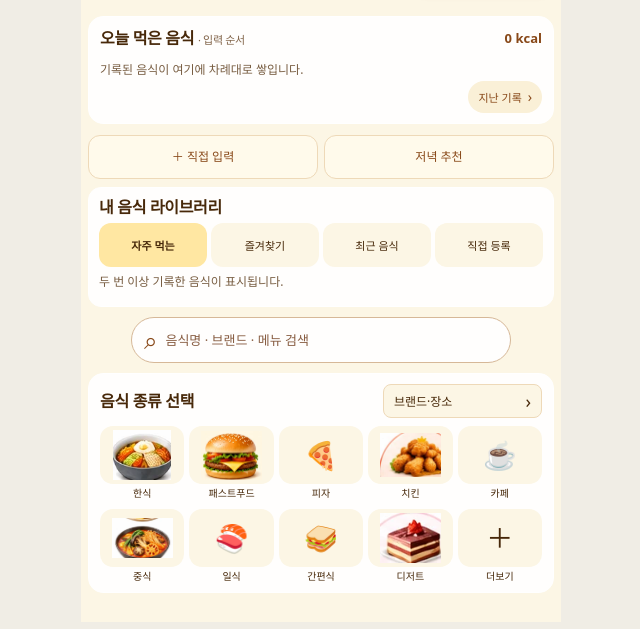
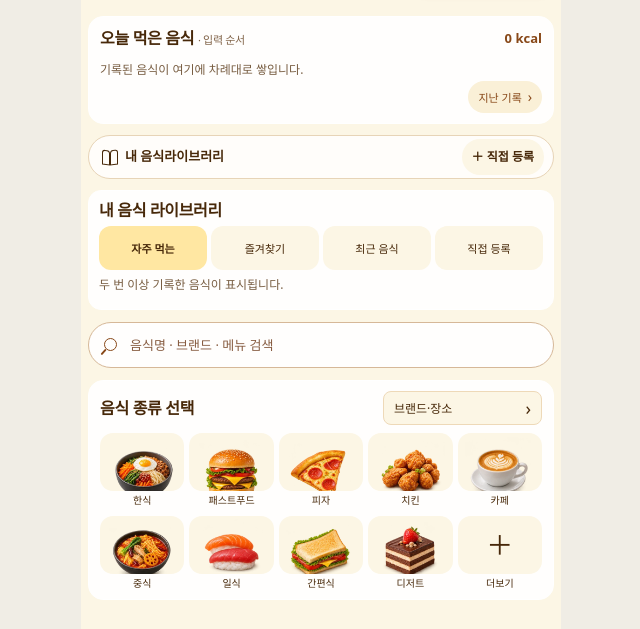
Before and after one commit to sjbrotherjs/sjbrotherjs-gangyebap-preview, a plain HTML site: page index.html in a window 1280 px wide. Shown: the part 202-831 px from the top of the page, without its empty margins (319-959 px from the left). Drawn offline with Linux system fonts and the light colour scheme.

Commit message:
Match library shortcuts and category photos to reference

```diff
--- a/app.js
+++ b/app.js
@@ -7,11 +7,11 @@ const kcal=(row,qty=1)=>row[4]==null?'열량 미확인':fmt(row[4]*qty)+' kcal';
 const norm=s=>String(s??'').normalize('NFKC').replace(/\s/g,'').toLowerCase();
 const cardsById=new Map(catalog.cards.map(card=>[card.id,card]));
 const categories=[
-  ['korean','한식','🍚','bibimbap'],['burger','패스트푸드','🍔','burger'],['pizza','피자','🍕'],
-  ['chicken','치킨','🍗','chicken'],['cafe','카페','☕','coffee'],['chinese','중식','🥡','mala'],
-  ['japanese','일식','🍣','sushi'],['quick','간편식','🥪'],['sweet','디저트','🍰','cake'],['all','더보기','＋'],
+  ['korean','한식','🍚','category-korean'],['burger','패스트푸드','🍔','category-burger'],['pizza','피자','🍕','category-pizza'],
+  ['chicken','치킨','🍗','category-chicken'],['cafe','카페','☕','category-cafe'],['chinese','중식','🥡','category-chinese'],
+  ['japanese','일식','🍣','category-japanese'],['quick','간편식','🥪','category-quick'],['sweet','디저트','🍰','category-sweet'],['all','더보기','＋'],
   ['snack','분식','🍢','tteokbokki'],['other','기타','🍽️']
-].map(([id,label,emoji,card])=>({id,label,emoji,card}));
+].map(([id,label,emoji,image])=>({id,label,emoji,image}));
 const brandGroups={
   burger:['맥도날드','버거킹','맘스터치','롯데리아','쉐이크쉑','파이브가이즈'],
   pizza:['도미노피자','피자헛','미스터피자','파파존스','청년피자','반올림피자'],
@@ -314,7 +314,7 @@ function tile(category){
   const button=document.createElement('button');
   button.className='categoryTile';
   button.dataset.category=category.id;
-  button.innerHTML=visual(cardsById.get(category.card),category.emoji)+'<span>'+escapeHTML(category.label)+'</span>';
+  button.innerHTML=visual(category,category.emoji)+'<span>'+escapeHTML(category.label)+'</span>';
   if(category.id==='all'){
     button.setAttribute('aria-expanded','false');
     button.onclick=()=>{
@@ -435,14 +435,6 @@ async function placePhoto(file){
   canvas.getContext('2d').drawImage(source,0,0,canvas.width,canvas.height);source.close();
   return canvas.toDataURL('image/webp',.8);
 }
-function dinner(){
-  const items=dayMeals().flatMap(m=>m.items);
-  const left=Nutrition.remaining(state.settings.goal,state.settings.activity[today()]||0,items);
-  modal('저녁 추천','<p>남은 열량 '+fmt(left)+' kcal</p><div id="dinnerRows" class="foodGrid"></div>');
-  const distance=card=>card.row[4]==null?Infinity:Math.abs(card.row[4]-left);
-  const rows=Recommend.list('저녁',items,state).sort((a,b)=>distance(a)-distance(b)).map(c=>c.row);
-  results($('dinnerRows'),rows,{choose:async row=>{await add(row,Recommend.group(row),1,{type:'저녁'});dialog.close()}});
-}
 function settings(){
   const s=state.settings;
   modal('설정 및 백업','<form id="prefs"><label>하루 목표 (kcal)<input type="number" name="goal" required min="1" value="'+s.goal+'"></label><label>목표에 포함되지 않은 오늘 추가 활동 (kcal)<input type="number" required name="activity" min="0" value="'+(s.activity[today()]||0)+'"></label><small>건강 앱 미연동 · 수동 입력</small>'+['lunch','dinner'].map((k,i)=>'<label>'+['점심','저녁'][i]+' 시작 시각<input type="number" min="1" max="23" name="'+k+'" value="'+s[k]+'" required></label>').join('')+'<button>설정 저장</button></form><hr><button id="offline">오프라인 파일 저장</button><button id="export">JSON 백업</button><label>백업 복원<input id="restore" type="file" accept=".json"></label><button id="csvExport">내 음식 CSV 백업</button><label>개인 음식 CSV 추가<input type="file" id="csvImport" accept=".csv"></label><button id="undoRestore">복원 전 상태로 돌아가기</button><p class="muted">제품, 조리법과 분량에 따라 영양값이 달라집니다. 미확인 항목이 있는 날에는 확인된 열량만 합산합니다.</p>');
@@ -480,7 +472,6 @@ document.addEventListener('click',async e=>{
     else if(b.id==='manual')manual();
     else if(b.id==='settings')settings();
     else if(b.id==='history')history();
-    else if(b.id==='dinner')dinner();
     else if(b.id==='close')dialog.close();
     else if(b.id==='offline'){
       if(location.protocol==='file:'){notify('이 폴더의 음식 파일을 오프라인에서 사용합니다.');return}
--- a/index.html
+++ b/index.html
@@ -30,9 +30,9 @@
     <div id="cart" aria-live="polite"></div>
     <button id="history" type="button">지난 기록 <span aria-hidden="true">›</span></button>
   </section>
-  <div class="mealActions">
-    <button id="manual" class="inputButton">＋ 직접 입력</button>
-    <button id="dinner" class="inputButton">저녁 추천</button>
+  <div class="libraryShortcut">
+    <span class="libraryShortcutLabel"><span class="bookIcon" aria-hidden="true"></span>내 음식라이브러리</span>
+    <button id="manual" type="button">＋ 직접 등록</button>
   </div>
   <section class="surface" aria-labelledby="libraryTitle">
     <h2 id="libraryTitle">내 음식 라이브러리</h2>
@@ -42,7 +42,7 @@
     <div id="library"></div>
   </section>
   <section class="foodSearch" role="search" aria-label="음식 검색">
-    <label class="searchBar"><span aria-hidden="true">⌕</span><input id="query" type="search" aria-label="음식명 · 브랜드 · 메뉴 검색" placeholder="음식명 · 브랜드 · 메뉴 검색"></label>
+    <label class="searchBar"><span class="searchIcon" aria-hidden="true"></span><input id="query" type="search" aria-label="음식명 · 브랜드 · 메뉴 검색" placeholder="음식명 · 브랜드 · 메뉴 검색"></label>
     <small id="count" aria-live="polite"></small>
     <div id="matches" class="foodGrid"></div>
   </section>
--- a/styles.css
+++ b/styles.css
@@ -38,8 +38,13 @@ button:disabled{opacity:.52}
 #refreshCard{position:absolute;right:0;bottom:0;border:0;background:none;padding:0;width:32px;min-width:32px;min-height:38px;display:grid;place-items:center}
 #refreshCard span,#history{background:#faf0d7}
 #refreshCard span{border-radius:50%;width:19px;height:19px;line-height:17px;font-size:18px}
-.mealActions{display:flex;gap:6px;margin-bottom:8px}
-.mealActions button{flex:1;min-width:0}
+.libraryShortcut{display:flex;align-items:center;justify-content:space-between;gap:8px;margin:0 0 11px;padding:3px 9px 3px 13px;border:1px solid #e7d4b7;border-radius:999px;background:#fffdfa}
+.libraryShortcutLabel{display:flex;align-items:center;gap:8px;font-size:13px;font-weight:750}
+.bookIcon{display:flex;width:15px;height:13px;flex:none}
+.bookIcon::before,.bookIcon::after{content:'';width:50%;height:100%;border:1.5px solid currentColor}
+.bookIcon::before{border-radius:3px 3px 0 0;border-right-width:1px;transform:skewY(7deg)}
+.bookIcon::after{border-radius:3px 3px 0 0;border-left-width:1px;transform:skewY(-7deg)}
+#manual{min-height:36px;padding:4px 10px;border:0;border-radius:999px;background:var(--cream);font-size:12px;font-weight:670;white-space:nowrap}
 .surface{margin-bottom:8px;padding:8px 10px 10px;background:#fffefd;border:1px solid #fff;border-radius:13px}
 .sectionHead>strong{flex:none;font-size:13px;color:var(--accent);font-variant-numeric:tabular-nums}
 #logTitle span{font-size:11px;font-weight:500;color:#806348}
@@ -52,7 +57,7 @@ button:disabled{opacity:.52}
 .categoryGrid,.placeGrid{display:grid;grid-template-columns:repeat(5,minmax(0,1fr));gap:4px;margin-top:7px}
 .categoryTile,.placeTile{display:grid;justify-items:center;align-content:start;gap:3px;padding:0;min-width:0;border:0;background:transparent;line-height:1.25;font-size:10px;overflow-wrap:anywhere}
 .categoryTile .visual,.placeTile .visual{width:100%;height:clamp(43px,12vw,58px);border-radius:13px;background:var(--cream);font-size:27px}
-.categoryTile .visual img{width:72%;height:86%;object-fit:contain}
+.categoryTile .visual img{width:90%;height:91%;object-fit:contain}
 .categoryTile[hidden],#categoryOptions:empty{display:none}
 .categoryTile[aria-pressed=true] .visual,.categoryTile[aria-expanded=true] .visual{background:#ffe7a2;box-shadow:inset 0 0 0 1px #a85c21}
 .brandBrowse{display:flex;align-items:center;justify-content:space-between;width:36%;min-height:34px;padding-block:3px;background:var(--cream);font-size:12px;border-radius:8px}
@@ -68,13 +73,13 @@ button:disabled{opacity:.52}
 small{display:block;color:#76573c;font-size:11px;font-weight:450}
 .card small{margin-top:2px}
 .wide{width:100%}
-.inputButton{background:#fffaeb;color:var(--accent);font-size:12px}
 .libraryTabs{display:grid;grid-template-columns:repeat(4,minmax(0,1fr));gap:4px;margin:5px 0}
 .libraryTabs button{min-width:0;padding-inline:1px;font-size:11px;background:var(--cream);border:0}
 .libraryTabs button[aria-pressed=true]{background:#ffe7a2;font-weight:700}
-.foodSearch{width:min(100%,380px);margin:10px auto}
-.searchBar{display:flex;align-items:center;gap:8px;border:1px solid #d6b898;border-radius:30px;min-height:46px;padding:0 12px;background:#fffefd}
-.searchBar span{font-size:24px;color:var(--accent)}
+.foodSearch{width:100%;margin:12px auto}
+.searchBar{display:flex;align-items:center;gap:11px;border:1px solid #d6b898;border-radius:30px;min-height:46px;padding:0 14px;background:#fffefd}
+.searchIcon{width:13px;height:13px;flex:none;position:relative;border:1.8px solid var(--accent);border-radius:50%;margin:0 2px 2px 1px}
+.searchIcon::after{content:'';position:absolute;width:7px;height:1.8px;background:var(--accent);border-radius:2px;left:-5px;bottom:-3px;transform:rotate(-48deg)}
 .searchBar input{border:0;background:transparent;padding:0;width:100%;min-width:0;font-size:13px}
 .searchBar input::placeholder{color:#875c41}
 #count:empty,#matches:empty{display:none}
```
Also changed, not shown: offline-list.js (+1 -1 lines), assets/category-burger.webp (added), assets/category-cafe.webp (added), assets/category-chicken.webp (added), assets/category-chinese.webp (added), assets/category-japanese.webp (added), assets/category-korean.webp (added), assets/category-pizza.webp (added), assets/category-quick.webp (added), assets/category-sweet.webp (added).
